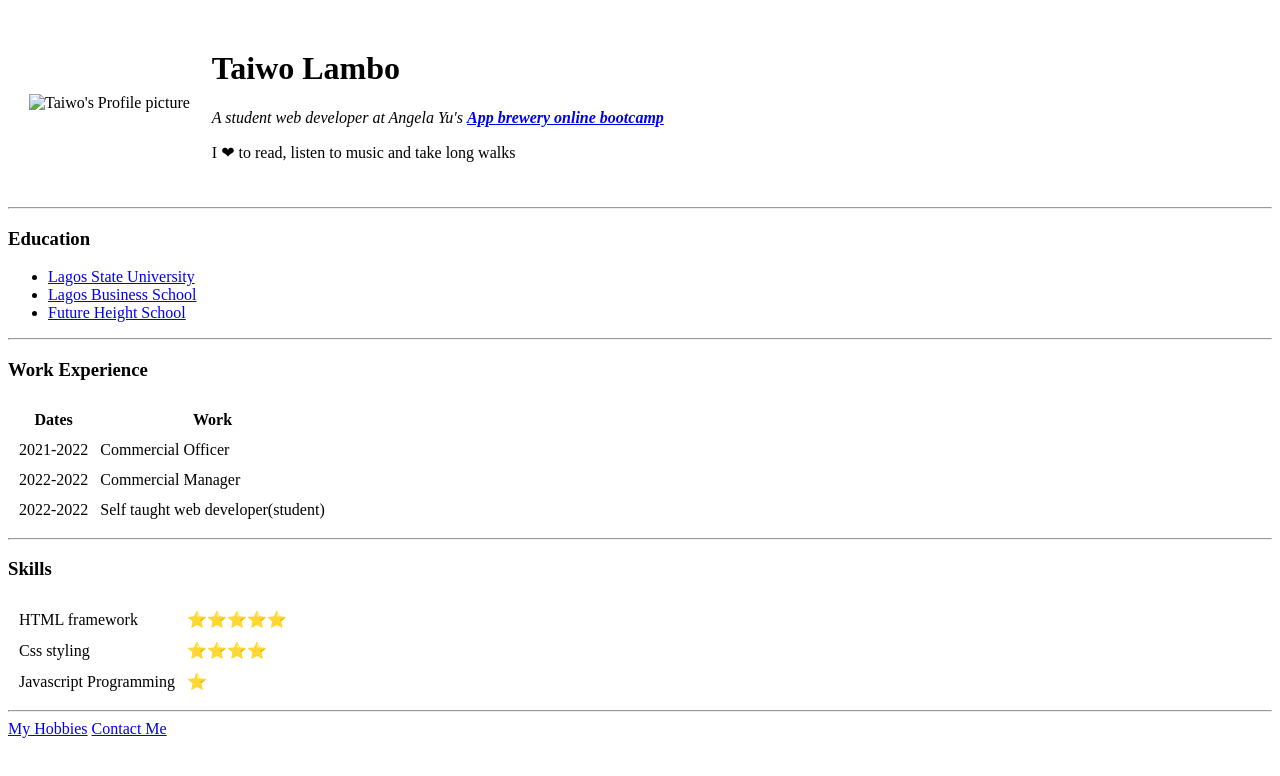
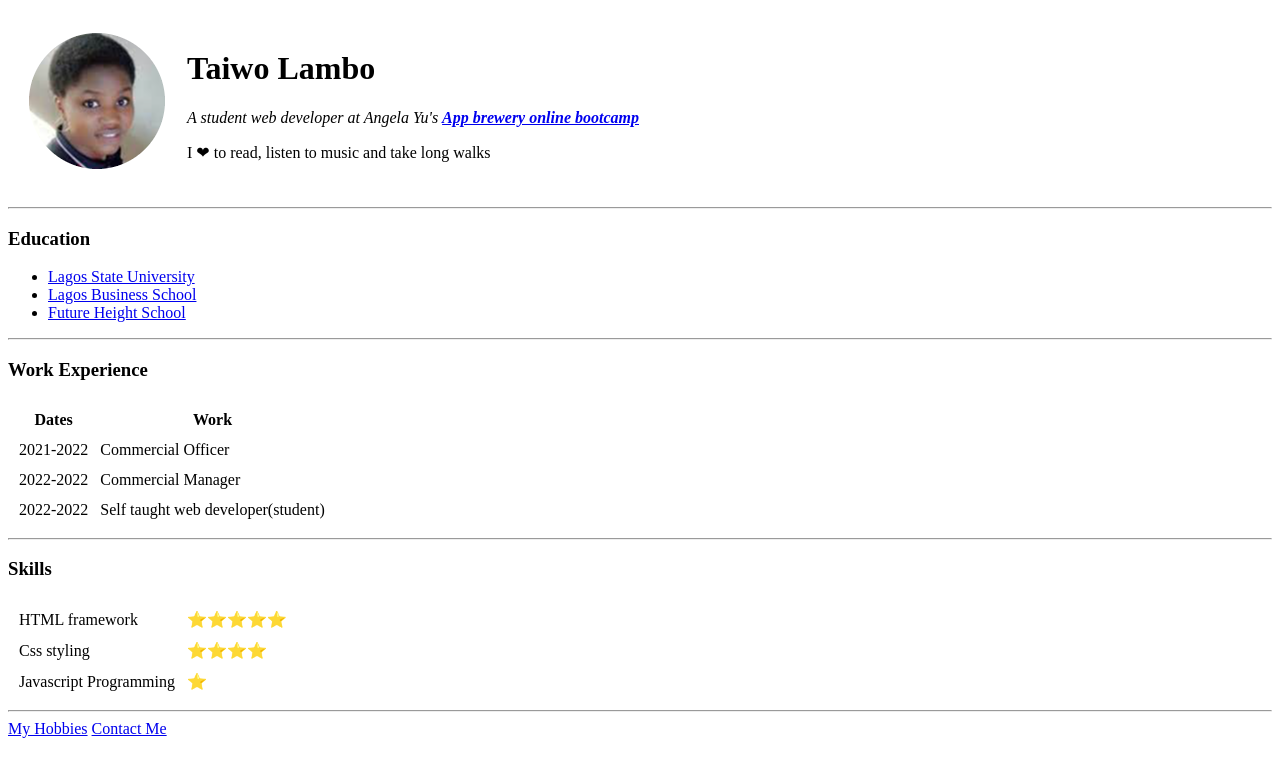
Before and after one commit to Taiwo-art/CV, a plain HTML site: page index.html in a window 1280 px wide. Drawn offline with Linux system fonts and the light colour scheme.

Commit message:
Update index.html-image src

```diff
--- a/index.html
+++ b/index.html
@@ -9,7 +9,7 @@
   <body>
 <table cellspacing="20">
   <tr>
-    <td><img src="img/taiwo.png" alt="Taiwo's Profile picture"></td>
+    <td><img src="https://raw.githubusercontent.com/Taiwo-art/CV/main/taiwo.png" alt="Taiwo's Profile picture"></td>
     <td><h1>Taiwo Lambo</h1>
     <p><em>A student web developer at Angela Yu's <strong><a href="https://www.appbrewery.co/">App brewery online bootcamp</a></strong></em></p>
     <p>I ❤ to read, listen to music and take long walks</p></td>
```
